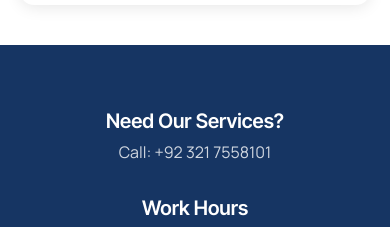
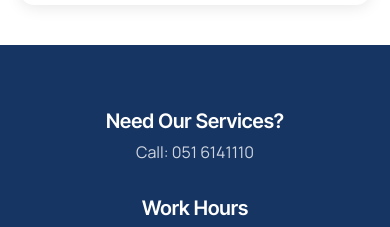
Before and after one commit to Techx425/Techx, a Next.js app: page /projects in a window 390 px wide. Shown: the part 4600-4827 px from the top of the page. Built offline with nearby package versions, Linux system fonts and the light colour scheme.

Commit message:
Update phone number to 051 6141110 across all pre-footer and contact sections

```diff
--- a/src/app/about/page.tsx
+++ b/src/app/about/page.tsx
@@ -253,7 +253,7 @@ export default function About() {
                     <div className="container text-center">
                         <div className="row g-4 grid-divider justify-content-center">
                             {[
-                                { title: "Need Our Services?", text: "Call: +92 321 7558101" },
+                                { title: "Need Our Services?", text: "Call: 051 6141110" },
                                 { title: "Work Hours", text: "Mon to Sat 08:00 - 17:00" },
                                 { title: "Email Us", text: "ceo@techx.com" }
                             ].map((item, idx) => (
--- a/src/app/contact/page.tsx
+++ b/src/app/contact/page.tsx
@@ -146,7 +146,7 @@ export default function Contact() {
                                 <div className="row g-4">
                                     {[
                                         { title: "Head Office", icon: "icofont-location-pin", text: "4th Floor Anchor Acrade Block D, Naval Ancourage, Islamabad" },
-                                        { title: "Call Us", icon: "icofont-phone", text: "+92 321 7558101" },
+                                        { title: "Call Us", icon: "icofont-phone", text: "051 6141110" },
                                         { title: "Email Us", icon: "icofont-envelope", text: "ceo@techx.com" },
                                         { title: "Business Hours", icon: "icofont-clock-time", text: "Mon - Fri: 9:00 AM - 6:00 PM" }
                                     ].map((item, idx) => (
--- a/src/app/projects/page.tsx
+++ b/src/app/projects/page.tsx
@@ -172,7 +172,7 @@ export default function Projects() {
                     <div className="container text-center">
                         <div className="row g-4 grid-divider justify-content-center">
                             {[
-                                { title: "Need Our Services?", text: "Call: +92 321 7558101" },
+                                { title: "Need Our Services?", text: "Call: 051 6141110" },
                                 { title: "Work Hours", text: "Mon to Sat 08:00 - 17:00" },
                                 { title: "Email Us", text: "ceo@techx.com" }
                             ].map((item, idx) => (
--- a/src/app/services/page.tsx
+++ b/src/app/services/page.tsx
@@ -108,7 +108,7 @@ export default function Services() {
                             <div className="col-lg-12 text-center">
                                 <div className="row g-4 grid-divider justify-content-center">
                                     {[
-                                        { title: "Need Our Services?", text: "Call: +92 321 7558101" },
+                                        { title: "Need Our Services?", text: "Call: 051 6141110" },
                                         { title: "Message Us", text: "We Are Always Ready" },
                                         { title: "Email Us", text: "ceo@techx.com" }
                                     ].map((item, idx) => (
```
